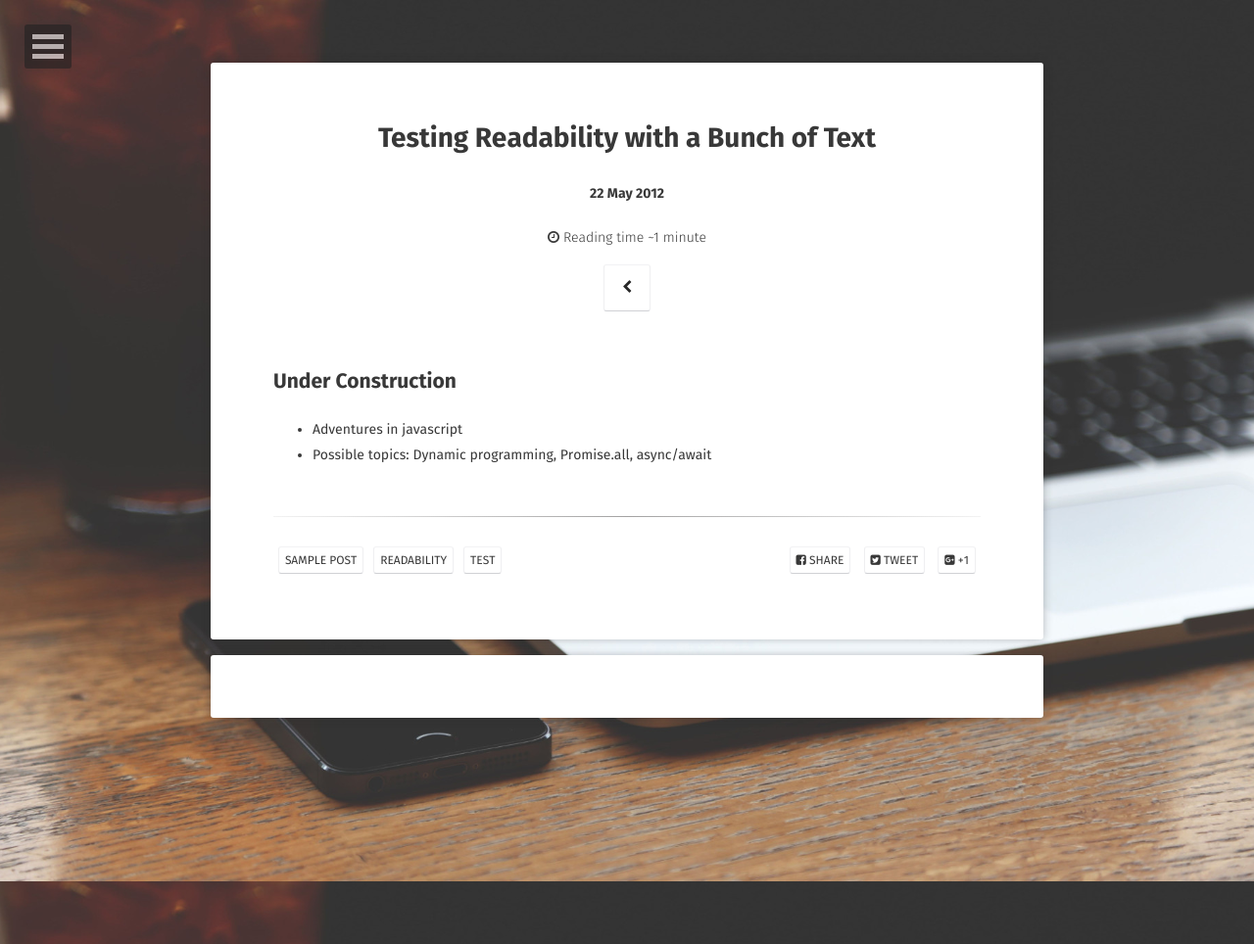
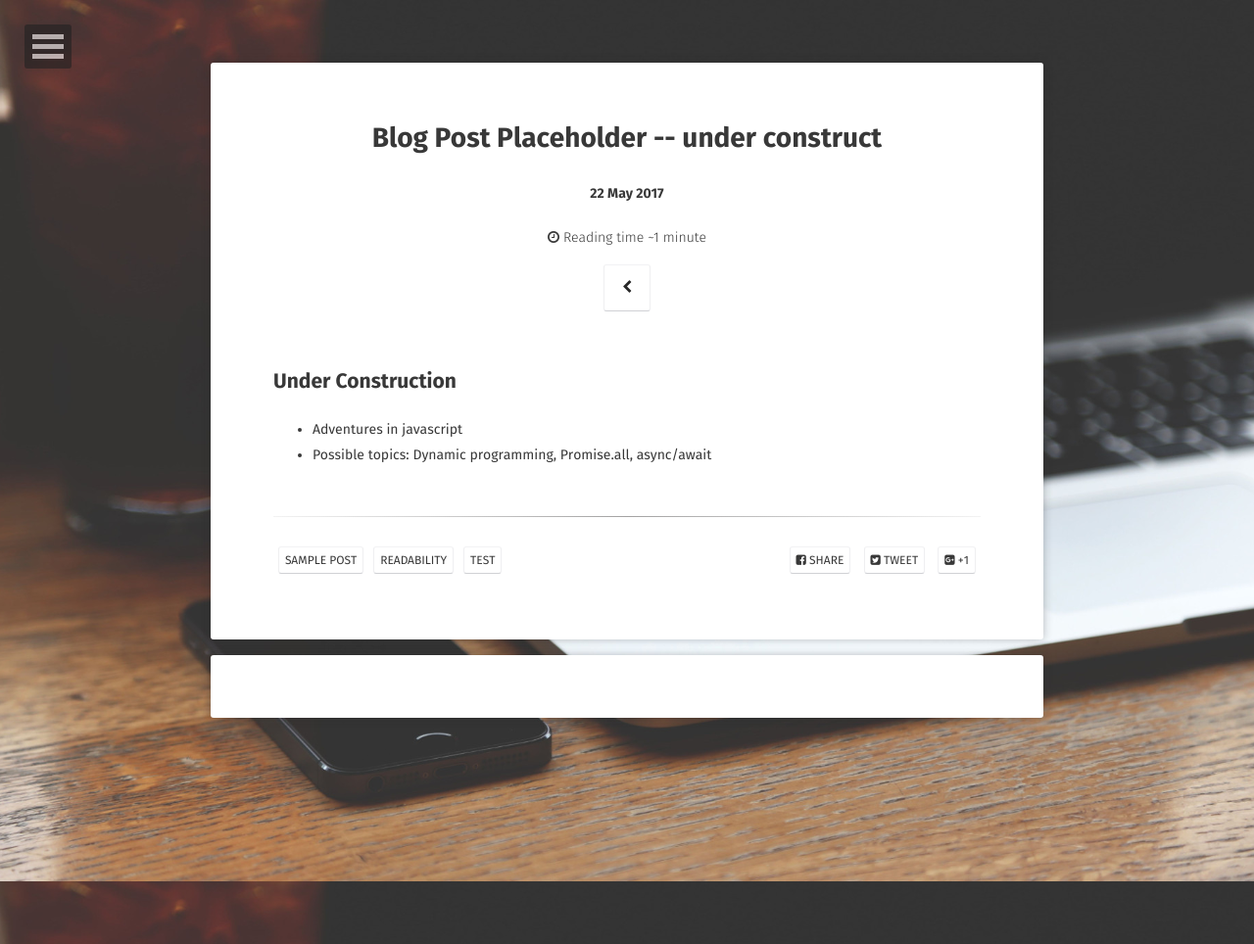
Before and after one commit to mmmikeal/mmmikeal.github.io, a Jekyll site: the page built from _posts/2012-05-22-readability-post.md, in a window 1280 px wide. Shown: the whole page at 98% size. Built offline with Jekyll 4.4.1, drawn with Linux system fonts in a browser that asks for light colours; some web fonts are replaced; comment, search, counter and statistics services are not loaded.

Commit message:
placehlders

```diff
--- a/_posts/2012-05-22-readability-post.md
+++ b/_posts/2012-05-22-readability-post.md
@@ -1,7 +1,7 @@
 ---
 layout: post
-title: "Testing Readability with a Bunch of Text"
-date: 2012-05-22
+title: "Blog Post Placeholder -- under construct"
+date: 2017-05-22
 excerpt: "A ton of text to test readability."
 tags: [sample post, readability, test]
 comments: true
```
